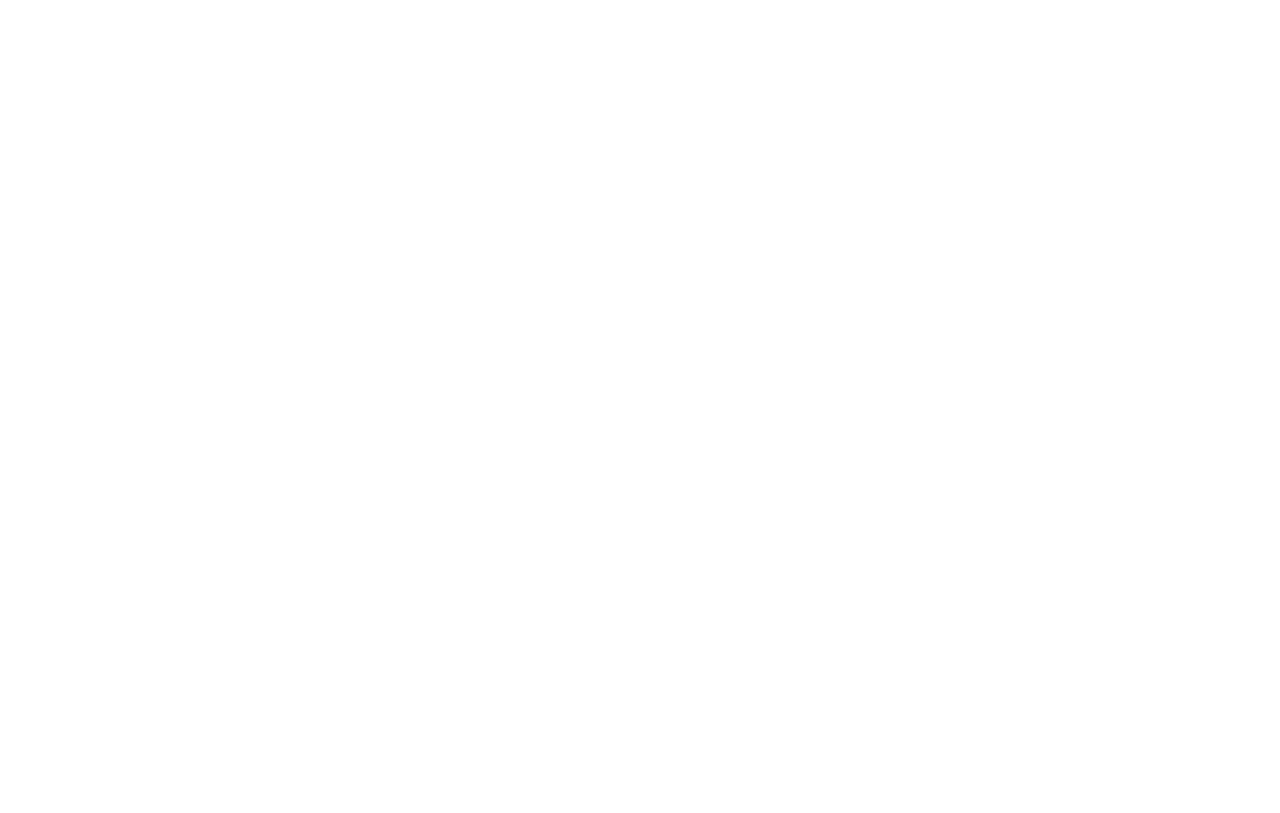
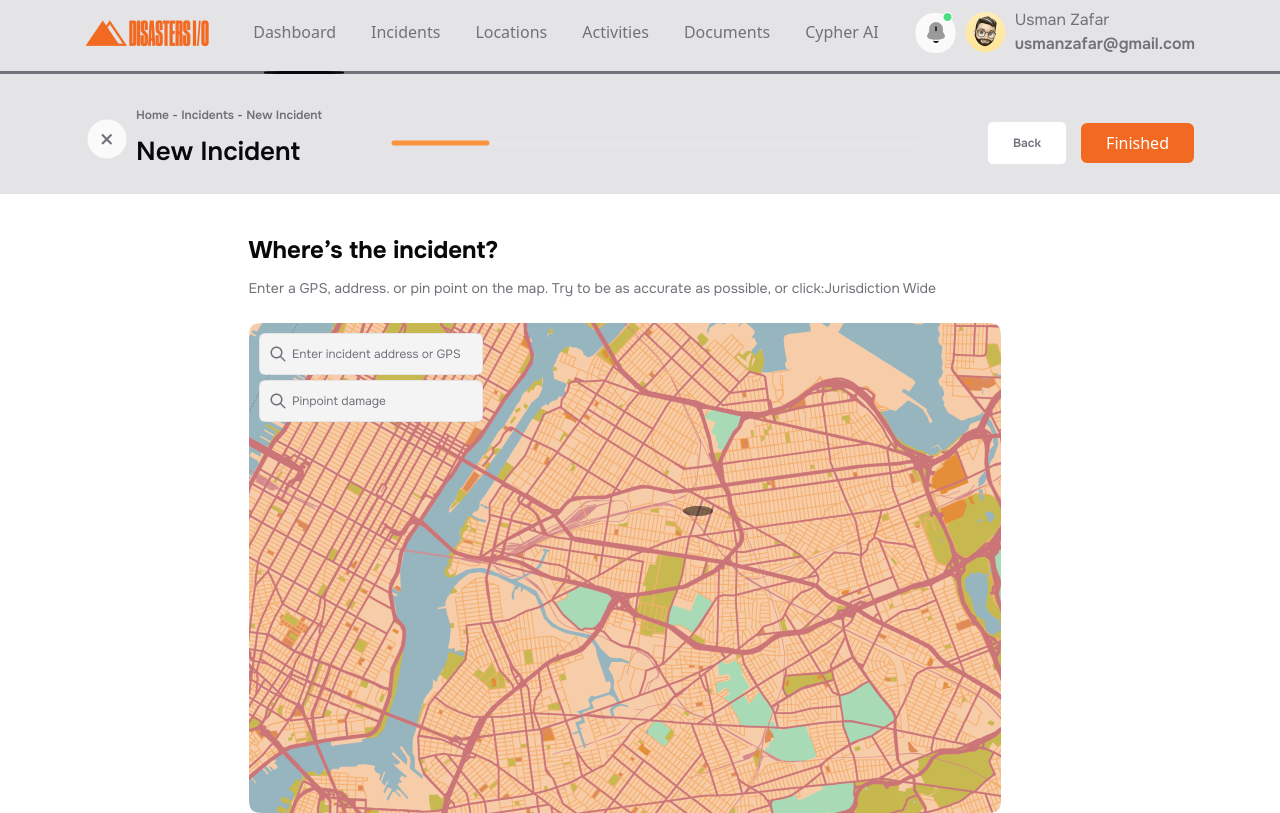
Before and after one commit to anishossain515/DISASTARISI-O, a React (Vite) app: page /IncidentPage4 in a window 1280 px wide. Before the commit this address had no page. Built offline with nearby package versions, Linux system fonts and the light colour scheme.

Commit message:
Project Done

```diff
--- a/src/App.jsx
+++ b/src/App.jsx
@@ -23,6 +23,7 @@ function App() {
           <Route path='/IncidentPage1' element={<IncidentPage1/>} />
           <Route path='/IncidentPage2' element={<IncidentPage2/>} />
           <Route path='/IncidentPage3' element={<IncidentPage3/>} />
+          <Route path='/IncidentPage4' element={<IncidentPage4/>} />
 
           </Route>
 
--- a/src/components/CommonCotains/Navber/NavDetails.jsx
+++ b/src/components/CommonCotains/Navber/NavDetails.jsx
@@ -5,13 +5,13 @@ import { SecondButton } from '../../common/SecondButton';
 
 export const NavDetails = ({NavInfo,NavName,FirstBtnInfo,SecondBtnInfo, BtnSrc,SecondBtnClick,FirstBtnClick,NavSrc,P,H,Delete,Input,Bar}) => {
   return (
-    <section className='lg:px-[60px] bg-Light-Gray  px-[20px] xl:px-[86px] pt-[32px] pb-[23px] flex flex-col md:flex-row justify-between items-center'>
+    <section className='lg:px-[60px] bg-Light-Gray  px-[20px] xl:px-[86px] pt-[32px] pb-[23px] flex flex-col md:flex-row justify-between  space-y-2 items-center'>
 
       <div className='flex items-center justify-center  gap-2'>
 
             {Delete  &&  <img src={Delete} alt="delete" className='cursor-pointer' />}
 
-           <div className='flex flex-col items-start justify-center '>
+           <div className='flex  space-y-2 flex-col items-start justify-center '>
            <p className={`font-onest font-semibold  text-Gray ${P}`}>
               {NavInfo}
             </p>
@@ -23,7 +23,7 @@ export const NavDetails = ({NavInfo,NavName,FirstBtnInfo,SecondBtnInfo, BtnSrc,S
           </div>
       </div>
        {Bar && <img src={Bar} alt="Bar" className='xl:block hidden' />}
-      <div className='flex sm:flex-row flex-col items-center gap-[14px]'>
+      <div className='flex  sm:flex-row flex-col items-center gap-[14px]'>
         {Input && <Input />}
         <div className='sm:space-x-[14px] space-x-[5px] flex items-center'>
           <FirstButton onClick={FirstBtnClick}>{FirstBtnInfo}</FirstButton>
--- a/src/components/Contains/Dashboard.jsx
+++ b/src/components/Contains/Dashboard.jsx
@@ -38,8 +38,7 @@ export const Dashboard = () => {
                 place={place}
                 area={area}
                 loss={loss}
-                width="306px"
-                height="253px"
+
               />
             )
           )}
--- a/src/components/Contains/Incidents/IncidentPage1.jsx
+++ b/src/components/Contains/Incidents/IncidentPage1.jsx
@@ -15,7 +15,7 @@ export const IncidentPage1 = () => {
 
   return (
     <section className='mt-[85px]'>
-      <Container className='items-center mx-auto flex flex-col'>
+      <Container className='items-center mx-auto flex flex-col px-4'>
         <div>
           <h1 className='font-onest font-bold text-3xl text-center text-Rich-Black'>Let’s get started</h1>
           <p className='font-onest text-Gray text-center sm:text-base text-sm sm:w-[468px] mx-auto pt-[14px]'>
--- a/src/components/Contains/Incidents/IncidentPage2.jsx
+++ b/src/components/Contains/Incidents/IncidentPage2.jsx
@@ -33,10 +33,10 @@ export const IncidentPage2 = () => {
       />
 
      <section className='mt-10'>
-        <Container>
-            <h1 className='font-onest font-bold text-2xl text-Rich-Black  '>Which of these best describes the incident?</h1>
+        <Container className='px-4 '>
+            <h1 className='font-onest  font-bold text-xl sm:text-2xl text-Rich-Black  '>Which of these best describes the incident?</h1>
 
-            <div className='flex flex-wrap gap-[11px] pt-[25px]'>
+            <div className='flex flex-wrap md:justify-normal justify-center  gap-[11px] pt-[25px]'>
                 {
                     ChooseIncidentsInfo.ChooseIncidents.map(({image,name},index)=>(
                         <IncidentsDes image={image} name={name} key={index} />
--- a/src/components/Contains/Incidents/IncidentPage3.jsx
+++ b/src/components/Contains/Incidents/IncidentPage3.jsx
@@ -11,6 +11,10 @@ export const IncidentPage3 = () => {
     Navigate("/IncidentPage2");
   };
 
+  const handelNavigateNext =()=>{
+    Navigate("/IncidentPage4")
+  }
+
   return (
     <>
       <NavDetails
@@ -22,6 +26,7 @@ export const IncidentPage3 = () => {
         H="text-[26px]"
         Delete="/delete.png"
         Bar="/Bar.png"
+        SecondBtnClick={handelNavigateNext}
         FirstBtnClick={handelNavigateBack}
       />
 
@@ -45,7 +50,7 @@ export const IncidentPage3 = () => {
             <h2 className="font-bold text-xl md:text-2xl text-Rich-Black ">
               Describe what happened during the incident?
             </h2>
-            <p className="sm:text-sm text-[12px] text-Gray pt-3 pb-6">
+            <p className="stext-sm text-[12px] text-Gray pt-3 pb-6">
               Share some information about the incident. The when, where, how.
             </p>
             <textarea
--- a/src/components/Contains/Incidents/IncidentPage4.jsx
+++ b/src/components/Contains/Incidents/IncidentPage4.jsx
@@ -1,15 +1,51 @@
-import React from 'react'
-import { Container } from '../../common/Container'
+import React from "react";
+import { Container } from "../../common/Container";
+import { NavDetails } from "../../CommonCotains/Navber/NavDetails";
+import { useNavigate } from "react-router-dom";
 
 export const IncidentPage4 = () => {
+
+  let Navigate = useNavigate()
+
+  const handelNavigateNext = () => {
+    Navigate("/location");
+  };
+
+  const handelNavigateBack = ()=>{
+    Navigate('/IncidentPage3')
+  }
   return (
-    <section>
-        <Container>
-        <h1 className='font-onest font-bold text-2xl text-Rich-Black  '>Where’s the incident?</h1>
-        <p className='font-onest text-Gray text-[14px] pt-[12px] pb-[24px]'>Enter a GPS, address. or pin point on the map. Try to be as accurate as possible, or click:Jurisdiction Wide</p>
+    <>
+      <NavDetails
+        NavInfo="Home - Incidents - New Incident"
+        NavName="New Incident"
+        FirstBtnInfo="Back"
+        SecondBtnInfo="Finished"
+        P="text-[12px]"
+        H="text-[26px]"
+        Delete="/delete.png"
+        Bar="/Bar.png"
+        SecondBtnClick={handelNavigateNext}
+        FirstBtnClick={handelNavigateBack}
+      />
 
-         <img src="/In4.png" alt=""  className='w-[752px] h-[490px] object-cover'/>
+      <section className="mt-10">
+        <Container className='px-4'>
+          <h1 className="font-onest font-bold text-xl sm:text-2xl text-Rich-Black  ">
+            Where’s the incident?
+          </h1>
+          <p className="font-onest text-Gray text-[14px] pt-[12px] pb-[24px]">
+            Enter a GPS, address. or pin point on the map. Try to be as accurate
+            as possible, or click:Jurisdiction Wide
+          </p>
+
+          <img
+            src="/In4.png"
+            alt=""
+            className="lg:w-[752px] w-auto h-auto lg:h-[490px] object-cover"
+          />
         </Container>
-    </section>
-  )
-}
+      </section>
+    </>
+  );
+};
--- a/src/components/common/FirstButton.jsx
+++ b/src/components/common/FirstButton.jsx
@@ -3,6 +3,6 @@ import { cn } from '../lib/Cn'
 
 export const FirstButton = ({children,className,onClick}) => {
   return (
-    <button onClick={onClick} className={cn('font-onest  font-semibold text-[11px] sm:text-[12px] border border-Light Gray rounded-[6px] bg-white text-Gray py-3 px-[25px]',className)}>{children}</button>
+    <button onClick={onClick} className={cn('font-onest  font-semibold text-[11px] sm:text-[12px] border border-Light Gray rounded-[6px] bg-white text-Gray px-2 py-2 sm:py-3 sm:px-[25px]',className)}>{children}</button>
   )
 }
--- a/src/components/common/SecondButton.jsx
+++ b/src/components/common/SecondButton.jsx
@@ -5,7 +5,7 @@ import { cn } from '../lib/Cn'
 
 export const SecondButton = ({children,className ,onClick}) => {
   return (
-  <button onClick={onClick} className={cn("inline-flex items-center gap-[5px] text-white text-sm sm:text-base bg-Saffron rounded-[6px] py-[8px] px-[25px]",className)}>
+  <button onClick={onClick} className={cn("inline-flex items-center gap-[5px] text-white text-xs sm:text-base bg-Saffron rounded-[6px] py-[8px] px-[25px]",className)}>
 
     {children}
 
```
